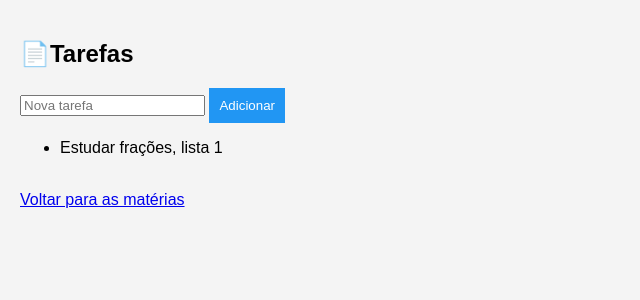
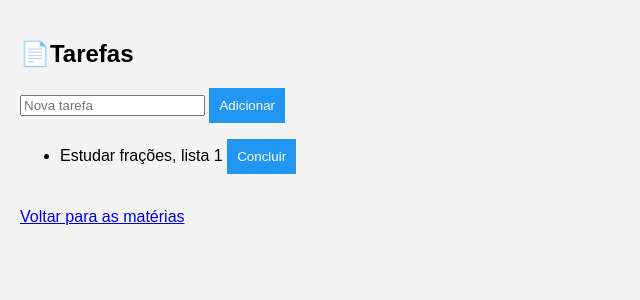
Before and after one commit to JenifferCaroli/StudyTrack, a Flask app: page /tarefas/2 in a window 1280 px wide. Shown: the top 300 px of the page, without its empty margins (0-640 px from the left). Run offline with Flask 3, Linux system fonts and the light colour scheme; data comes from the database, SQL or seed files in the repository; both versions use the stored data as it was after the commit.

Commit message:
Implementando conclusão de tarefas

```diff
--- a/app.py
+++ b/app.py
@@ -147,6 +147,22 @@ def tarefas(materia_id):
 
     return render_template("tarefas.html", tarefas=tarefas)
 
+# Marcar tarefa como concluída
+@app.route("/concluir/<int:id>")
+def concluir_tarefa(id):
+    conn = conectar_db()
+    cursor = conn.cursor()
+
+    cursor.execute(
+        "UPDATE tarefas SET status = 1 WHERE id = ?",
+        (id,)
+    )
+    conn.commit()
+    conn.close()
+
+# Volta a página anterior
+    return redirect(request.referrer)
+
 
 if __name__ == "__main__":
     app.run(debug=True)
--- a/templates/tarefas.html
+++ b/templates/tarefas.html
@@ -19,7 +19,14 @@
         <ul>
             {% for tarefa in tarefas %}
             <li>
+                {% if tarefa[2] == 1 %}
+                <s> {{ tarefa[1] }} </s>
+                {% else %}
                 {{ tarefa[1] }}
+                <a href="/concluir/{{ tarefa[0] }}">
+                    <button>Concluir</button>
+                </a>
+                {% endif %}
             </li>
             {% endfor %}
         </ul>
```
Also changed, not shown: database.db.
